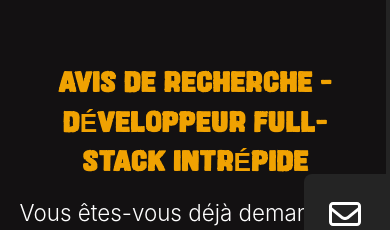
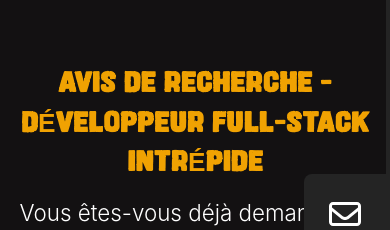
Before and after one commit to valentinneffepitech/valentinneffepitech.github.io, a React (Vite) app in the folder portfolio/: page / in a window 390 px wide. Both pictures are taken after a click on the button "Acceder au portfolio !". Shown: the part 506-736 px from the top of the page. Built offline with nearby package versions, Linux system fonts and the light colour scheme.

Commit message:
correct front

```diff
--- a/portfolio/src/index.css
+++ b/portfolio/src/index.css
@@ -9,7 +9,7 @@
   font-family: Inter, system-ui, Avenir, Helvetica, Arial, sans-serif;
   line-height: 1.5;
   font-weight: 400;
-
+  overflow-x: hidden;
   color: rgb(255, 255, 255);
   background-color: #242424;
   --black : #131112;
@@ -530,17 +530,23 @@ footer{
     padding: 1rem;
   }
 
+  #profileDescription h3{
+    margin: 1rem 0;
+    width: 100%;
+    text-align: center;
+  }
+
   #searchList{
     padding: 1rem .5rem;
     background: var(--orange);
   }
 
   #searchList span{
-    color: var(--black) !important;
+    color: #333d3c !important;
   }
 
   #searchList li{
-    color: #f6f6f6;
+    color: var(--black);
   }
 
   .modal{
--- a/portfolio/src/views/footer/mainFooter.jsx
+++ b/portfolio/src/views/footer/mainFooter.jsx
@@ -17,11 +17,11 @@ export default function MainFooter() {
                     </a>
                 </div>
                 <div className='social'>
-                    <a title='Mon CV' href="/public/CV_NEFF_VALENTIN.pdf" rel="noreferrer" target='_blank' download={"CV Valentin Neff"}>
+                    <a title='Mon CV' href="/CV_NEFF_VALENTIN.pdf" rel="noreferrer" target='_blank' download={"CV Valentin Neff"}>
                         <FontAwesomeIcon icon={faFilePdf} size="3x" color="red" />
                     </a>
                 </div>
             </div>
-        </footer >
+        </footer>
     )
 }
--- a/portfolio/src/views/main/Main.jsx
+++ b/portfolio/src/views/main/Main.jsx
@@ -1,5 +1,5 @@
 import React from 'react'
-import ProfileSection from '../../profileSection/profileSection'
+import ProfileSection from '../profileSection/profileSection'
 
 const Main = () => {
     return (
```
Also changed, not shown: portfolio/src/views/profileSection/profileSection.jsx (renamed from portfolio/src/profileSection/profileSection.jsx).
